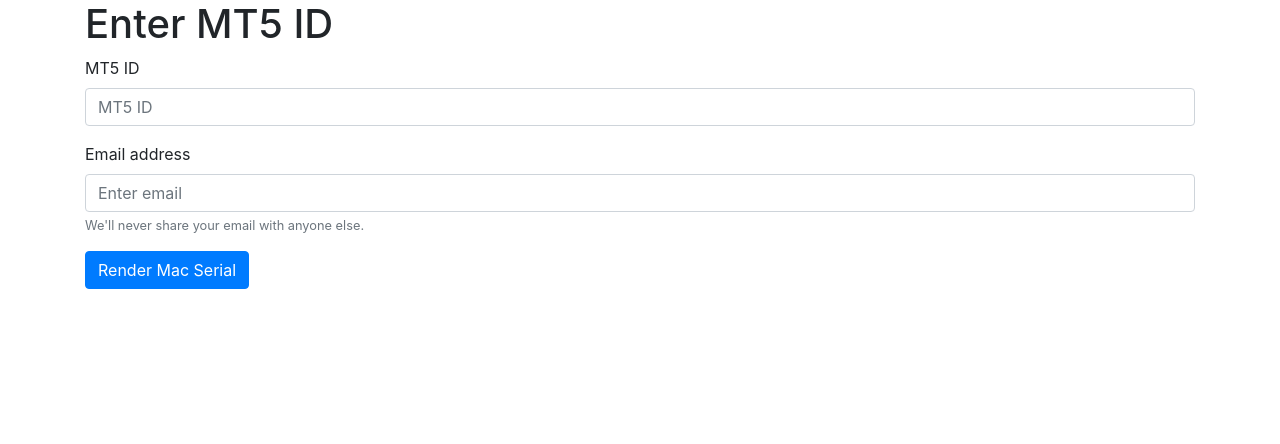
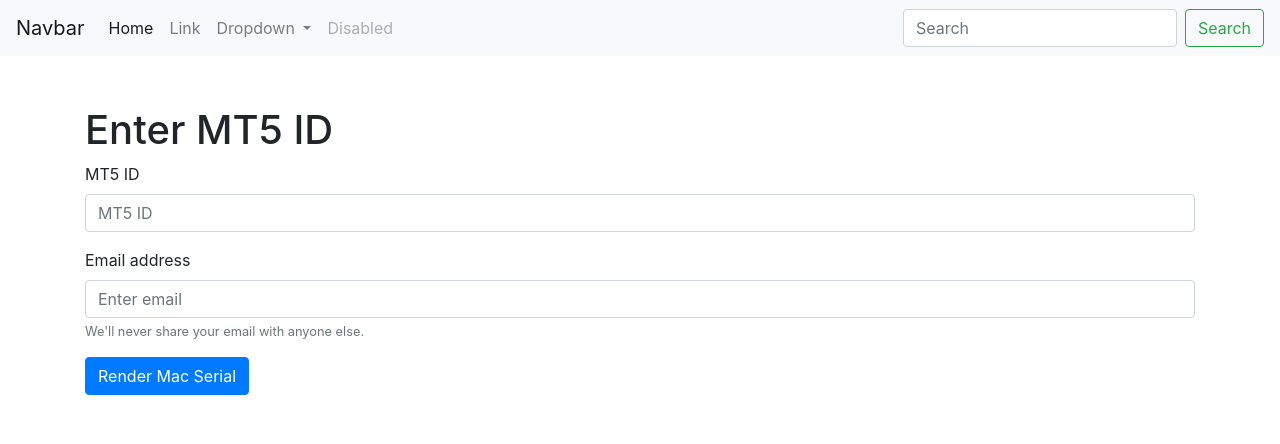
Before and after one commit to sonataruby/forex, a PHP site: page / in a window 1280 px wide. Shown: the top 444 px of the page. Run offline with PHP 8.4, Linux system fonts and the light colour scheme.

Commit message:
Update index.php

```diff
--- a/index.php
+++ b/index.php
@@ -11,6 +11,44 @@
     <title>Magic AI Bot Render Serial</title>
   </head>
   <body>
+	<header>
+	  	<nav class="navbar navbar-expand-lg navbar-light bg-light">
+		  <a class="navbar-brand" href="#">Navbar</a>
+		  <button class="navbar-toggler" type="button" data-toggle="collapse" data-target="#navbarSupportedContent" aria-controls="navbarSupportedContent" aria-expanded="false" aria-label="Toggle navigation">
+		    <span class="navbar-toggler-icon"></span>
+		  </button>
+
+		  <div class="collapse navbar-collapse" id="navbarSupportedContent">
+		    <ul class="navbar-nav mr-auto">
+		      <li class="nav-item active">
+		        <a class="nav-link" href="#">Home <span class="sr-only">(current)</span></a>
+		      </li>
+		      <li class="nav-item">
+		        <a class="nav-link" href="#">Link</a>
+		      </li>
+		      <li class="nav-item dropdown">
+		        <a class="nav-link dropdown-toggle" href="#" id="navbarDropdown" role="button" data-toggle="dropdown" aria-haspopup="true" aria-expanded="false">
+		          Dropdown
+		        </a>
+		        <div class="dropdown-menu" aria-labelledby="navbarDropdown">
+		          <a class="dropdown-item" href="#">Action</a>
+		          <a class="dropdown-item" href="#">Another action</a>
+		          <div class="dropdown-divider"></div>
+		          <a class="dropdown-item" href="#">Something else here</a>
+		        </div>
+		      </li>
+		      <li class="nav-item">
+		        <a class="nav-link disabled" href="#" tabindex="-1" aria-disabled="true">Disabled</a>
+		      </li>
+		    </ul>
+		    <form class="form-inline my-2 my-lg-0">
+		      <input class="form-control mr-sm-2" type="search" placeholder="Search" aria-label="Search">
+		      <button class="btn btn-outline-success my-2 my-sm-0" type="submit">Search</button>
+		    </form>
+		  </div>
+		</nav>
+	</header>
+	<div style="padding-top: 50px; padding-bottom: 50px; ">
 	  	<div class="container">
 	  		<?php if(isset($_POST["mt5id"]) && $_POST["mt5id"]){ ?>
 	  			<div class="alert alert-success" role="alert">
@@ -37,7 +75,7 @@
 			  <button type="submit" class="btn btn-primary">Render Mac Serial</button>
 			</form>
 	  	</div>
-
+    </div>
 
     <!-- Optional JavaScript -->
     <!-- jQuery first, then Popper.js, then Bootstrap JS -->
```
Lines whose indentation alone changed are shown as unchanged.
